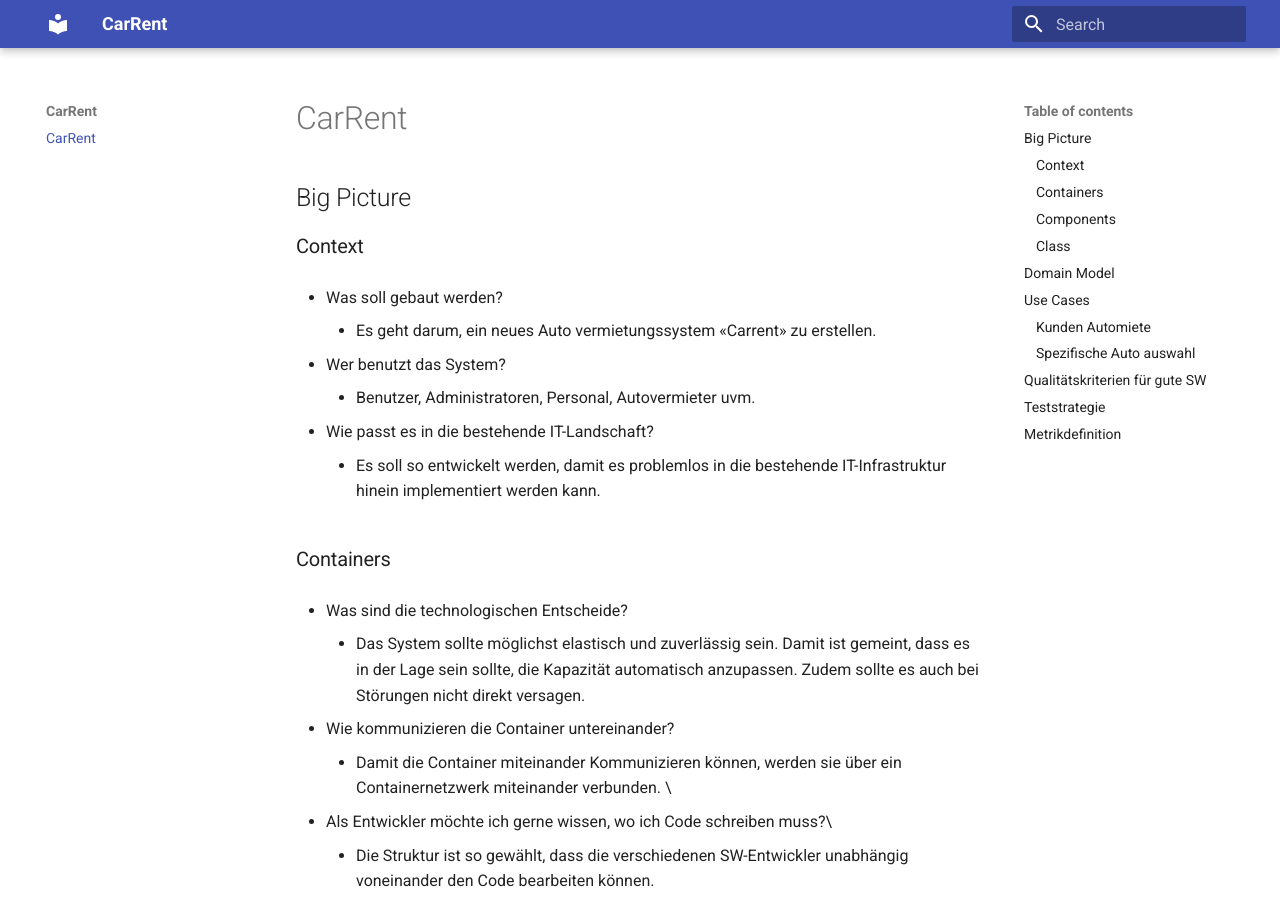
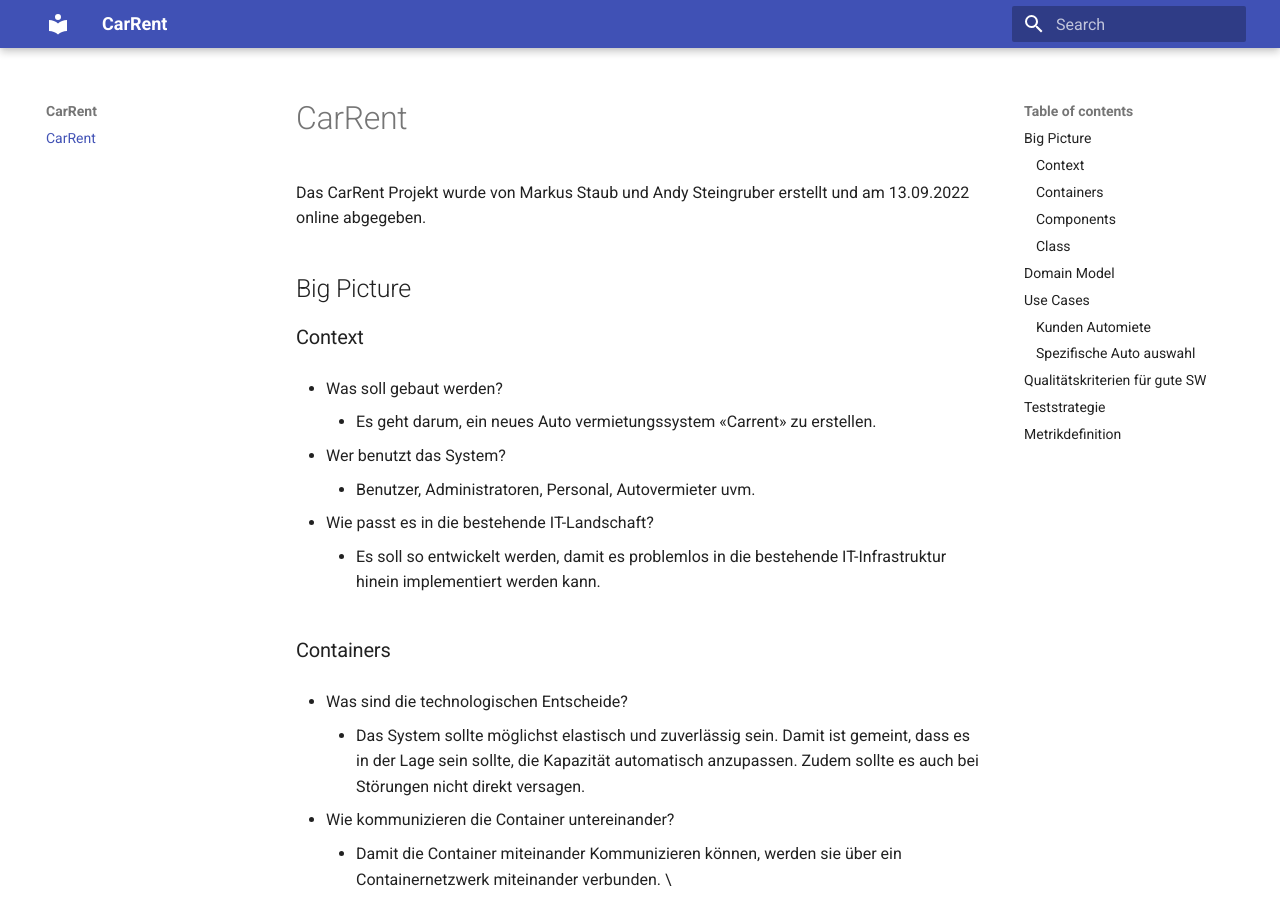
Before and after one commit to Markusdust/carrent, an MkDocs documentation site: the page built from docs/index.md, in a window 1280 px wide and 900 px high. Built offline with MkDocs 1.6.1 and Material for MkDocs 9.7.7, drawn with Linux system fonts in a browser that asks for light colours.

Commit message:
Namen und Datum hinzugefügt in der Doku

```diff
--- a/docs/index.md
+++ b/docs/index.md
@@ -1,4 +1,5 @@
 # CarRent
+Das CarRent Projekt wurde von Markus Staub und Andy Steingruber erstellt und am 13.09.2022 online abgegeben.
 
 ## Big Picture
 ### Context
```
